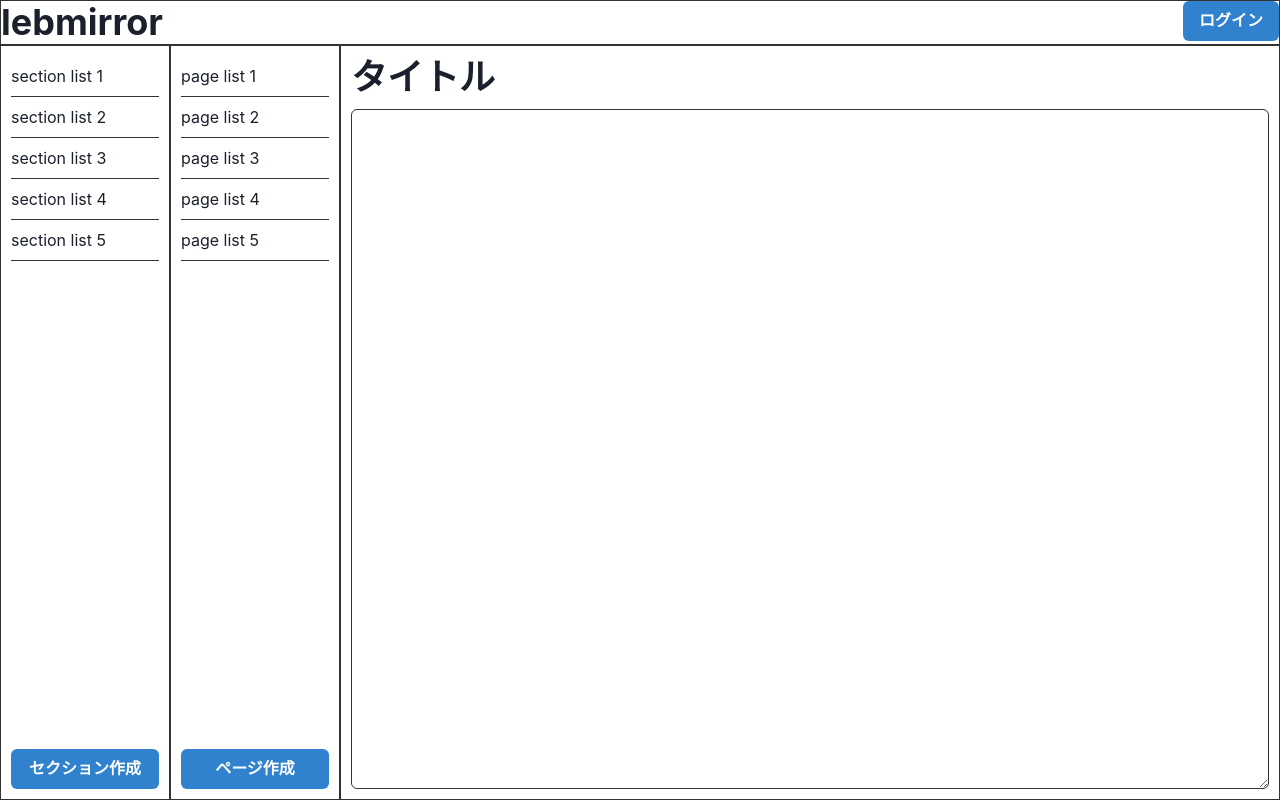
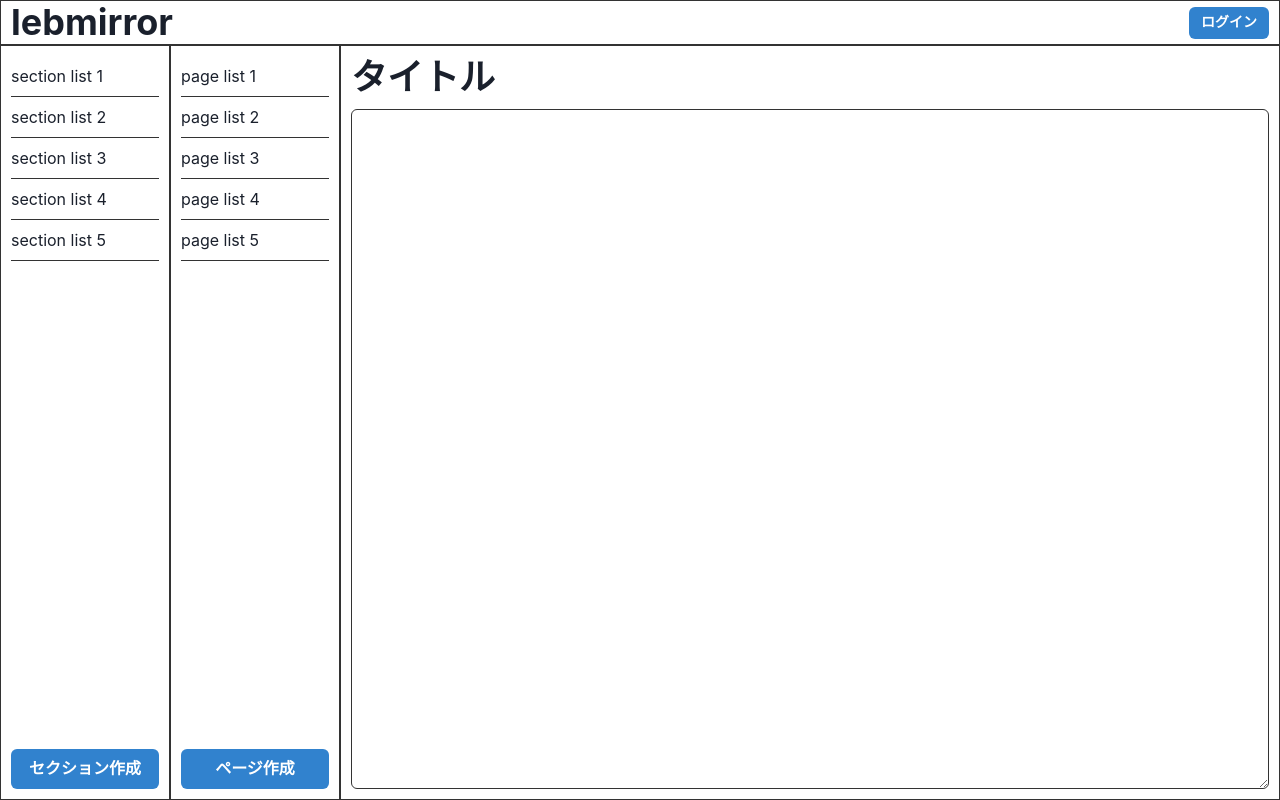
Before and after one commit to uryonym/lebmirror-old2, a React (Create React App) app: page / in a window 1280 px wide. Built offline with nearby package versions, Linux system fonts and the light colour scheme.

Commit message:
fix flex spacer

```diff
--- a/src/App.tsx
+++ b/src/App.tsx
@@ -2,6 +2,7 @@ import {
   Button,
   Flex,
   Heading,
+  Spacer,
   Textarea,
   UnorderedList,
 } from '@chakra-ui/react'
@@ -9,9 +10,10 @@ import CustomListItem from './components/CustomListItem'
 
 const App = () => (
   <Flex direction="column">
-    <Flex border="1px solid #333" h="45px">
+    <Flex border="1px solid #333" h="45px" alignItems="center" paddingX="10px">
       <Heading>lebmirror</Heading>
-      <Button colorScheme="blue" marginLeft="auto">
+      <Spacer />
+      <Button colorScheme="blue" size="sm">
         ログイン
       </Button>
     </Flex>
@@ -24,9 +26,8 @@ const App = () => (
           <CustomListItem>section list 4</CustomListItem>
           <CustomListItem>section list 5</CustomListItem>
         </UnorderedList>
-        <Button colorScheme="blue" marginTop="auto">
-          セクション作成
-        </Button>
+        <Spacer />
+        <Button colorScheme="blue">セクション作成</Button>
       </Flex>
       <Flex border="1px solid #333" w="170px" direction="column" padding="10px">
         <UnorderedList listStyleType="none" margin="0">
@@ -36,9 +37,8 @@ const App = () => (
           <CustomListItem>page list 4</CustomListItem>
           <CustomListItem>page list 5</CustomListItem>
         </UnorderedList>
-        <Button colorScheme="blue" marginTop="auto">
-          ページ作成
-        </Button>
+        <Spacer />
+        <Button colorScheme="blue">ページ作成</Button>
       </Flex>
       <Flex flex="1" border="1px solid #333" direction="column" padding="10px">
         <Heading as="h3" marginBottom="10px">
```
